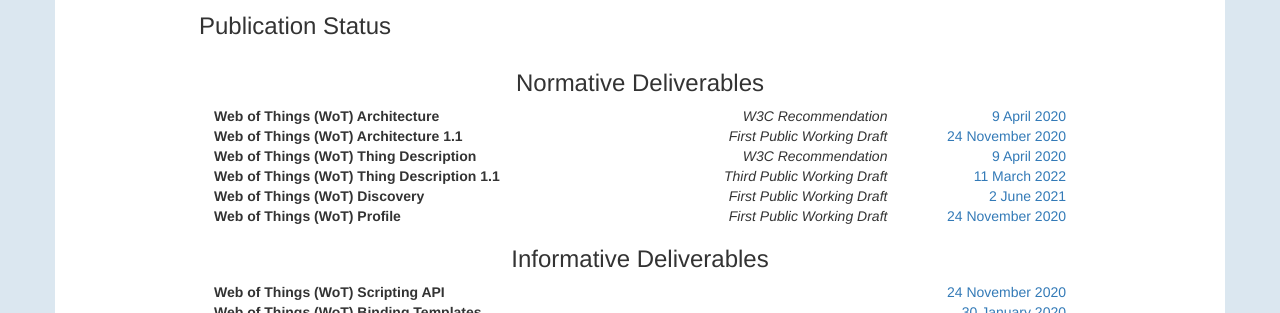
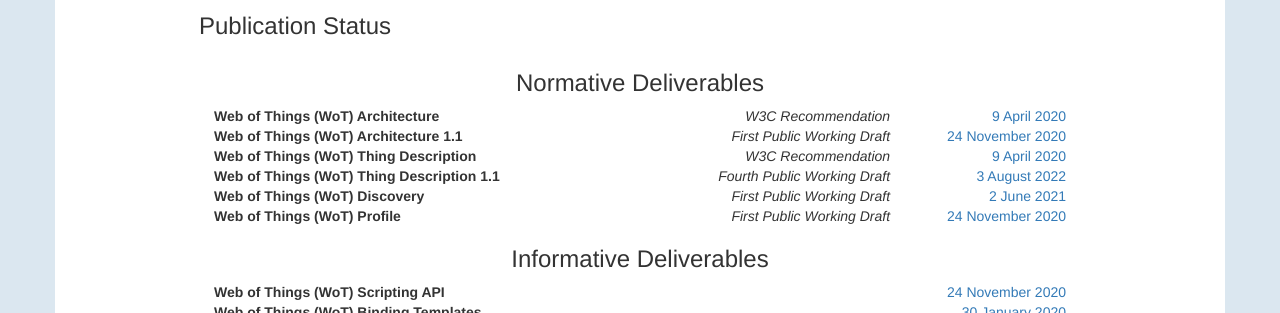
Before and after one commit to w3c/wot-marketing, a Jekyll site: the page built from docs/wg/index.html, in a window 1280 px wide. Shown: the part 1003-1316 px from the top of the page. Built offline with Jekyll 4.4.1, drawn with Linux system fonts in a browser that asks for light colours; nearby versions of some CDN libraries; comment, search, counter and statistics services are not loaded.

Commit message:
update TD1.1 WD-4 link

```diff
--- a/docs/wg/index.html
+++ b/docs/wg/index.html
@@ -112,8 +112,8 @@
 						</tr>
 						<tr>
 							<th>Web of Things (WoT) Thing Description 1.1</th>
-							<td style="text-align:right;"><i>Third Public Working Draft</i></td>
-							<td style="text-align:right;"><a href="https://www.w3.org/TR/2022/WD-wot-thing-description11-20220311/" target="_blank"> 11 March 2022</a></td>
+							<td style="text-align:right;"><i>Fourth Public Working Draft</i></td>
+							<td style="text-align:right;"><a href="https://www.w3.org/TR/2022/WD-wot-thing-description11-20220803/" target="_blank">3 August 2022</a></td>
 						</tr>
 						<tr>
 							<th>Web of Things (WoT) Discovery</th>
```
